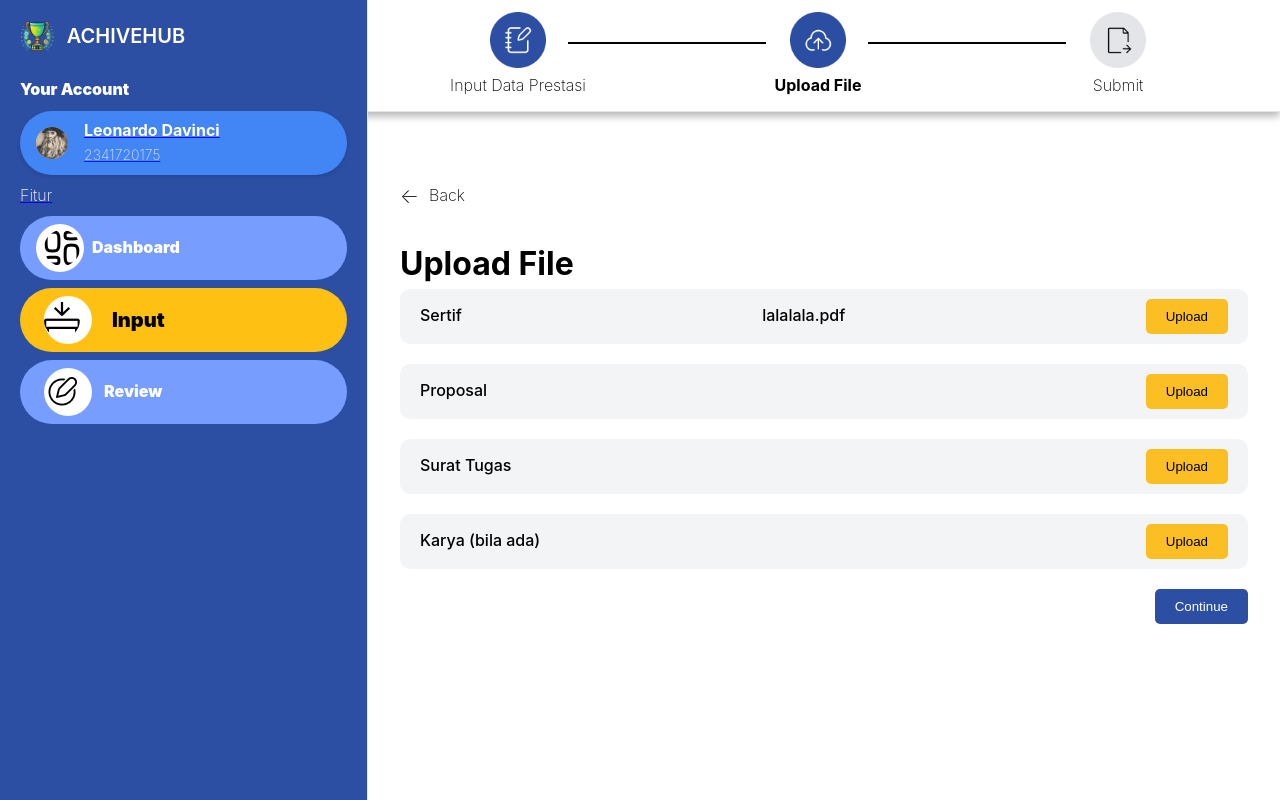
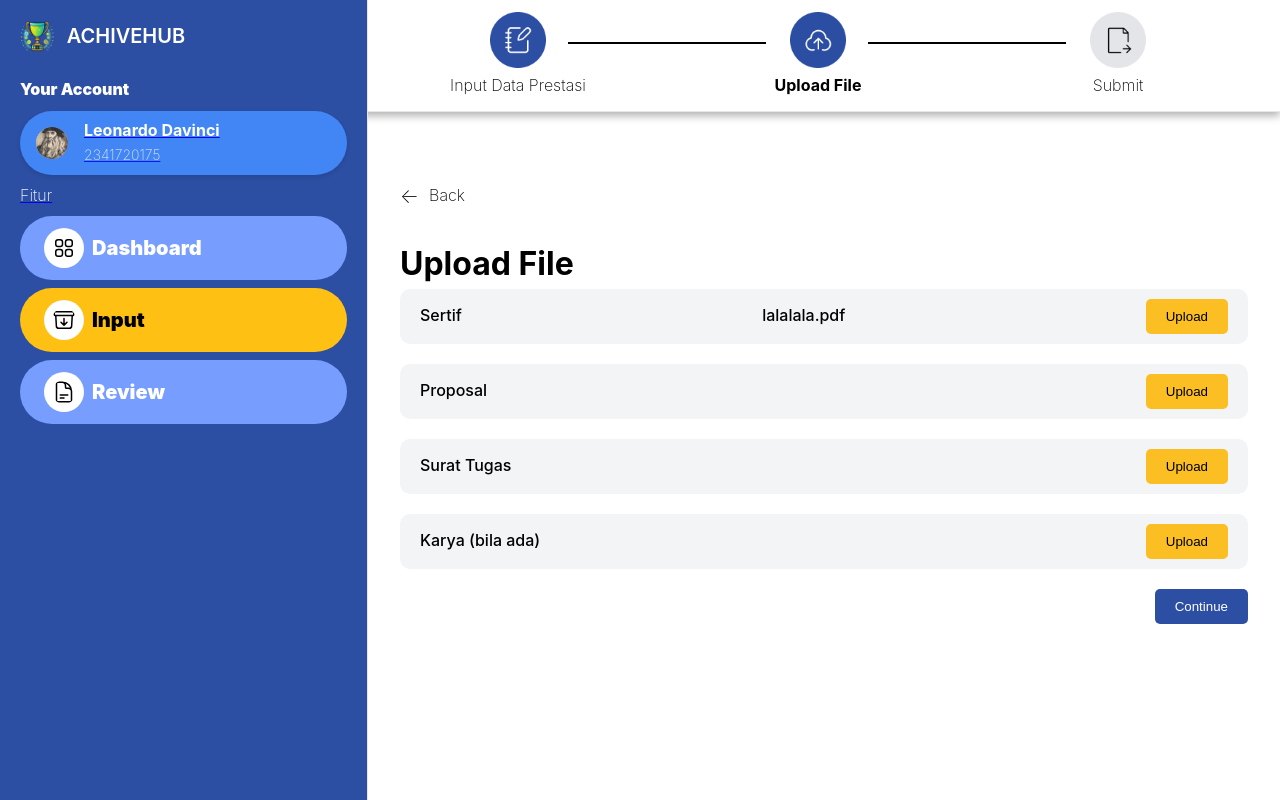
Before and after one commit to TMTMPST/Prestasi_Mahasiswa, a PHP site: page /Trying/Mahasiswa/inputFile.html in a window 1280 px wide. Run offline with PHP 8.4, Linux system fonts and the light colour scheme.

Commit message:
fix all sidebar

```diff
--- a/Trying/Mahasiswa/inputFile.html
+++ b/Trying/Mahasiswa/inputFile.html
@@ -68,34 +68,37 @@
             <li class="sidebar-item">
                 <div class="sidebar-secondary ">
                     <div class="sidebar-icon">
-                        <a href="../Dashboard.html" class="sidebar-link">
-                            <img src="../img/icon/Dashboard.png" alt="Dashboard" class="sidebar-icon">
+                <a href="../Dashboard.html" class="sidebar-nchosen">
+                    <svg xmlns="http://www.w3.org/2000/svg" fill="none" viewBox="0 0 24 24" stroke-width="1.5" stroke="currentColor" style="width: 40px; height:auto; color:black;" class="sidebar-icon-svg">
+                        <path stroke-linecap="round" stroke-linejoin="round" d="M3.75 6A2.25 2.25 0 0 1 6 3.75h2.25A2.25 2.25 0 0 1 10.5 6v2.25a2.25 2.25 0 0 1-2.25 2.25H6a2.25 2.25 0 0 1-2.25-2.25V6ZM3.75 15.75A2.25 2.25 0 0 1 6 13.5h2.25a2.25 2.25 0 0 1 2.25 2.25V18a2.25 2.25 0 0 1-2.25 2.25H6A2.25 2.25 0 0 1 3.75 18v-2.25ZM13.5 6a2.25 2.25 0 0 1 2.25-2.25H18A2.25 2.25 0 0 1 20.25 6v2.25A2.25 2.25 0 0 1 18 10.5h-2.25a2.25 2.25 0 0 1-2.25-2.25V6ZM13.5 15.75a2.25 2.25 0 0 1 2.25-2.25H18a2.25 2.25 0 0 1 2.25 2.25V18A2.25 2.25 0 0 1 18 20.25h-2.25A2.25 2.25 0 0 1 13.5 18v-2.25Z" />
+                    </svg>
                     <span class="inter-bold">Dashboard</span>
                 </a>
                 </div>
             </div>
             </li>
-            <li>
-
-            </li>
             <li class="sidebar-item">
                 <div class="sidebar-main ">
+                    <div class="sidebar-icon">
                 <a href="#" class="sidebar-chosen">
-                        <div class="sidebar-icon">
-                            <img src="../img/icon/Input.png" alt="Input" class="sidebar-icon">
-                        </div>
+                    <svg xmlns="http://www.w3.org/2000/svg" fill="none" viewBox="0 0 24 24" stroke-width="1.5" stroke="currentColor" style="width: 40px; height:auto;" class="sidebar-icon-svg" >
+                        <path stroke-linecap="round" stroke-linejoin="round" d="m20.25 7.5-.625 10.632a2.25 2.25 0 0 1-2.247 2.118H6.622a2.25 2.25 0 0 1-2.247-2.118L3.75 7.5m8.25 3v6.75m0 0-3-3m3 3 3-3M3.375 7.5h17.25c.621 0 1.125-.504 1.125-1.125v-1.5c0-.621-.504-1.125-1.125-1.125H3.375c-.621 0-1.125.504-1.125 1.125v1.5c0 .621.504 1.125 1.125 1.125Z" />
+                    </svg>
                     <span class="inter-bold">Input</span>
                 </a>
                 </div>
+            </div>
             </li>
             <li class="sidebar-item">
-                <div class="sidebar-secondary">
-                    <a href="##" class="sidebar-link">
+                <div class="sidebar-secondary ">
                     <div class="sidebar-icon">
-                            <img src="../img/icon/Review.png" alt="View" class="icon">
-                        </div>
+                <a href="#" class="sidebar-nchosen">
+                    <svg xmlns="http://www.w3.org/2000/svg" fill="none" viewBox="0 0 24 24" stroke-width="1.5" stroke="currentColor" style="width: 40px; height:auto; color: black;" class="sidebar-icon-svg">
+                        <path stroke-linecap="round" stroke-linejoin="round" d="M19.5 14.25v-2.625a3.375 3.375 0 0 0-3.375-3.375h-1.5A1.125 1.125 0 0 1 13.5 7.125v-1.5a3.375 3.375 0 0 0-3.375-3.375H8.25m0 12.75h7.5m-7.5 3H12M10.5 2.25H5.625c-.621 0-1.125.504-1.125 1.125v17.25c0 .621.504 1.125 1.125 1.125h12.75c.621 0 1.125-.504 1.125-1.125V11.25a9 9 0 0 0-9-9Z" />
+                    </svg>
                     <span class="inter-bold">Review</span>
                 </a>
+                </div>
             </div>
             </li>
         </ul>
--- a/Trying/style/styleInputFile.css
+++ b/Trying/style/styleInputFile.css
@@ -207,7 +207,7 @@ body {
     width: 3rem;
     height: 3rem;
     margin-right: 0.75rem;
-    background-color: #ffffff;
+    /* background-color: #ffffff; */
     border-radius: 100%;
     -webkit-border-radius: 100%;
     -moz-border-radius: 100%;
@@ -216,6 +216,7 @@ body {
     display: flex;
     align-items: center;
 }
+
 
 
 .sidebar-icon img {
@@ -230,6 +231,14 @@ body {
     padding: 0.5rem;
     text-decoration: none;
     color: black;
+}
+
+.sidebar-nchosen {
+    display: flex;
+    align-items: center;
+    padding: 0.5rem;
+    text-decoration: none;
+    color: white;
 }
 
 
@@ -257,16 +266,19 @@ body {
     height: 4rem;
 }
 
-
-.sidebar-nchosen {
-    display: flex;
-    align-items: center;
-    padding: 0.5rem;
-    text-decoration: none;
-    color: white;
+.sidebar-icon-svg{
+    background: white;
+    padding: 8px;
+    border-radius: 100%;
 }
 
+
 .sidebar-chosen span {
+    font-size: 20px;
+    margin-left: 0.5rem; /* Add some spacing between the icon and the text */
+}
+
+.sidebar-nchosen span {
     font-size: 20px;
     margin-left: 0.5rem; /* Add some spacing between the icon and the text */
 }
```
Also changed, not shown: Trying/Mahasiswa/inputSubmit.html (+15 -12 lines), Trying/style/styleSubmit.css (+21 -10 lines). Lines whose indentation alone changed are shown as unchanged.
